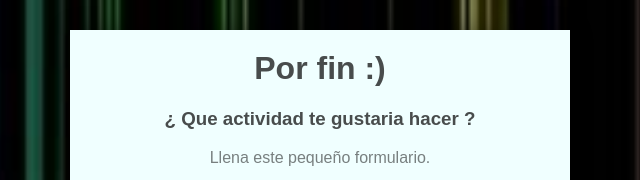
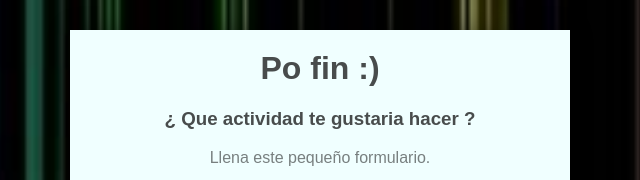
Before and after one commit to CazadorespecialANBU/Confirma, a plain HTML site: page index.html in a window 1280 px wide. Shown: the top 180 px of the page, 320-960 px from the left. Drawn offline with Linux system fonts and the light colour scheme.

Commit message:
Update index.html

```diff
--- a/index.html
+++ b/index.html
@@ -10,7 +10,7 @@
 <body>
     <form action="" class="formulario">
 
-       <h1 class="formulario__titulo">Por fin :)</h1>
+       <h1 class="formulario__titulo">Po fin :)</h1>
        <h3 class="formulario__subtitulo">¿ Que actividad te gustaria hacer ?</h3>
        <p class="formulario__parrafo">Llena este pequeño formulario.</p>
 
```
